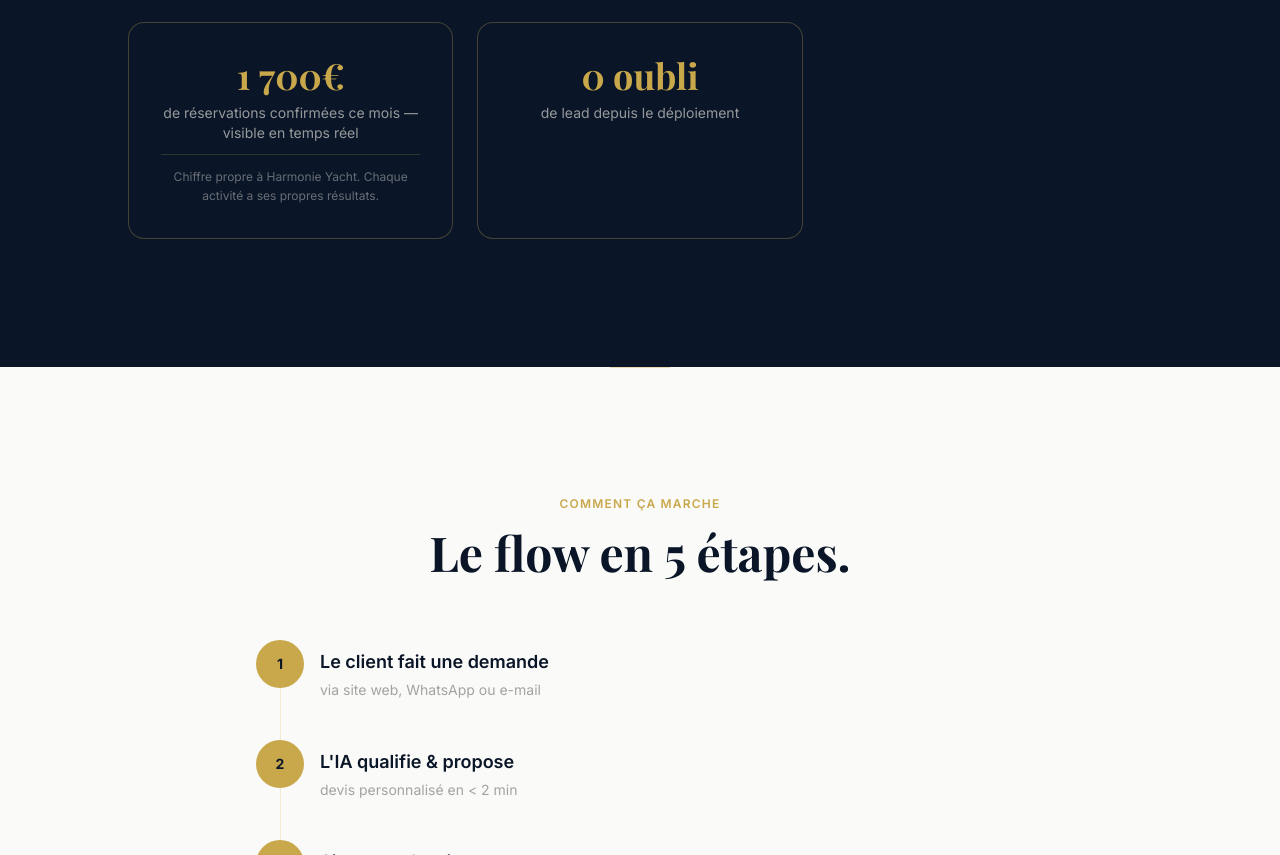
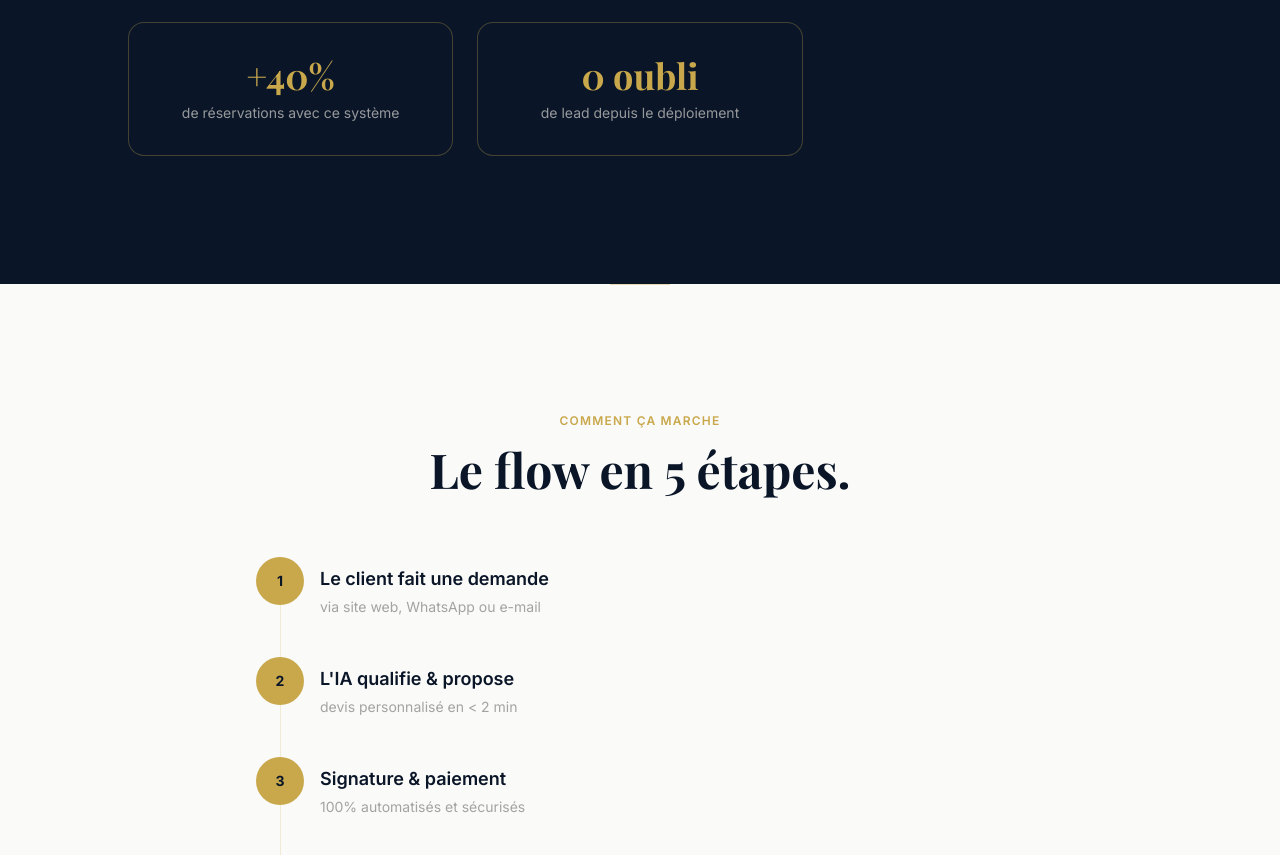
Before and after one commit to robinpailhes01-oss/DOC-HY, a Next.js app: page / in a window 1280 px wide. Shown: the part 4212-5067 px from the top of the page. Built offline with nearby package versions, Linux system fonts and the light colour scheme; a web font is replaced by a local one.

Commit message:
content: replace 1 700€ stat with +40% reservations
https://claude.ai/code/session_017iad9Cp8VvRskTtP3HeAHA

```diff
--- a/src/app/page.tsx
+++ b/src/app/page.tsx
@@ -9,11 +9,7 @@ const stats = [
     note: "Chaque prospect a une valeur estimée — le système calcule automatiquement votre CA prévisionnel à tout moment. Chiffre propre à Harmonie Yacht. Chaque activité a ses propres résultats.",
   },
   { value: "< 2 min", label: "de réponse client (contre 3h avant)" },
-  {
-    value: "1 700€",
-    label: "de réservations confirmées ce mois — visible en temps réel",
-    note: "Chiffre propre à Harmonie Yacht. Chaque activité a ses propres résultats.",
-  },
+  { value: "+40%", label: "de réservations avec ce système" },
   { value: "0 oubli", label: "de lead depuis le déploiement" },
 ];
 
```
